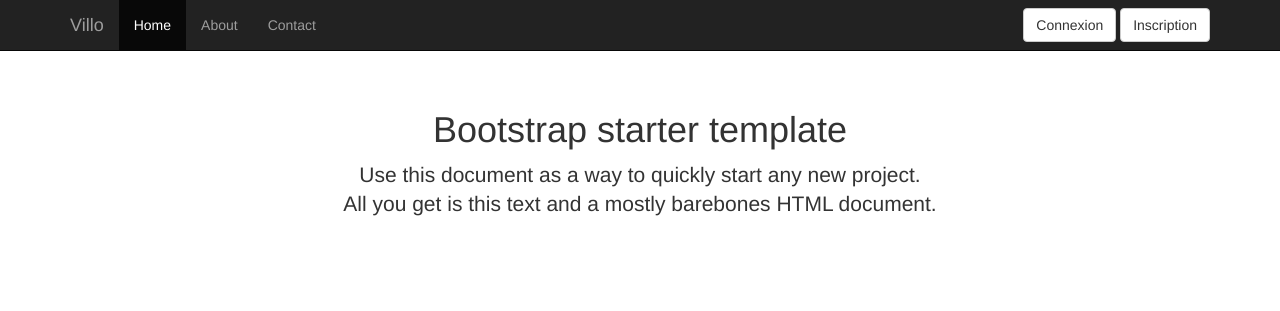
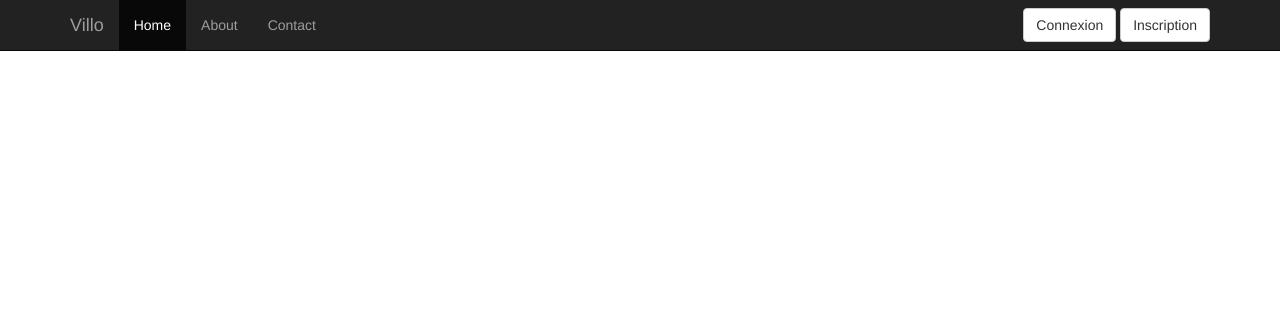
Before and after one commit to PierreGe/db-project, a Flask app: template src/templates/base.html in a window 1280 px wide. Shown: the top 311 px of the page. Run offline with Flask 2, Linux system fonts and the light colour scheme; the template is opened without the code that fills it, so the values that code supplies are empty; some libraries are stand-ins or nearby versions.

Commit message:
[add] templates inheritence

```diff
--- a/src/main.py
+++ b/src/main.py
@@ -42,7 +42,7 @@ def hello():
 
 @app.route("/boot")
 def boot():
-    return render_template("base.html")
+    return render_template("home.html")
 
 if __name__ == "__main__":
     app.run(debug=True) # debug : server will reload itself on code changes
--- a/src/templates/base.html
+++ b/src/templates/base.html
@@ -10,7 +10,7 @@
     <meta name="author" content="">
    <!--  <link rel="icon" href="favicon.ico"> -->
 
-    <title>Starter Template for Bootstrap</title>
+    <title>{% block title %}{% endblock %}</title>
 
     <!-- Bootstrap core CSS -->
     <link href="static/css/bootstrap.min.css" rel="stylesheet">
@@ -51,10 +51,7 @@
 
     <div class="container">
 
-      <div class="starter-template">
-        <h1>Bootstrap starter template</h1>
-        <p class="lead">Use this document as a way to quickly start any new project.<br> All you get is this text and a mostly barebones HTML document.</p>
-      </div>
+        {% block content %} {% endblock %}
 
     </div><!-- /.container -->
 
```
Also changed, not shown: src/templates/home.html (added, +13 -0 lines).
